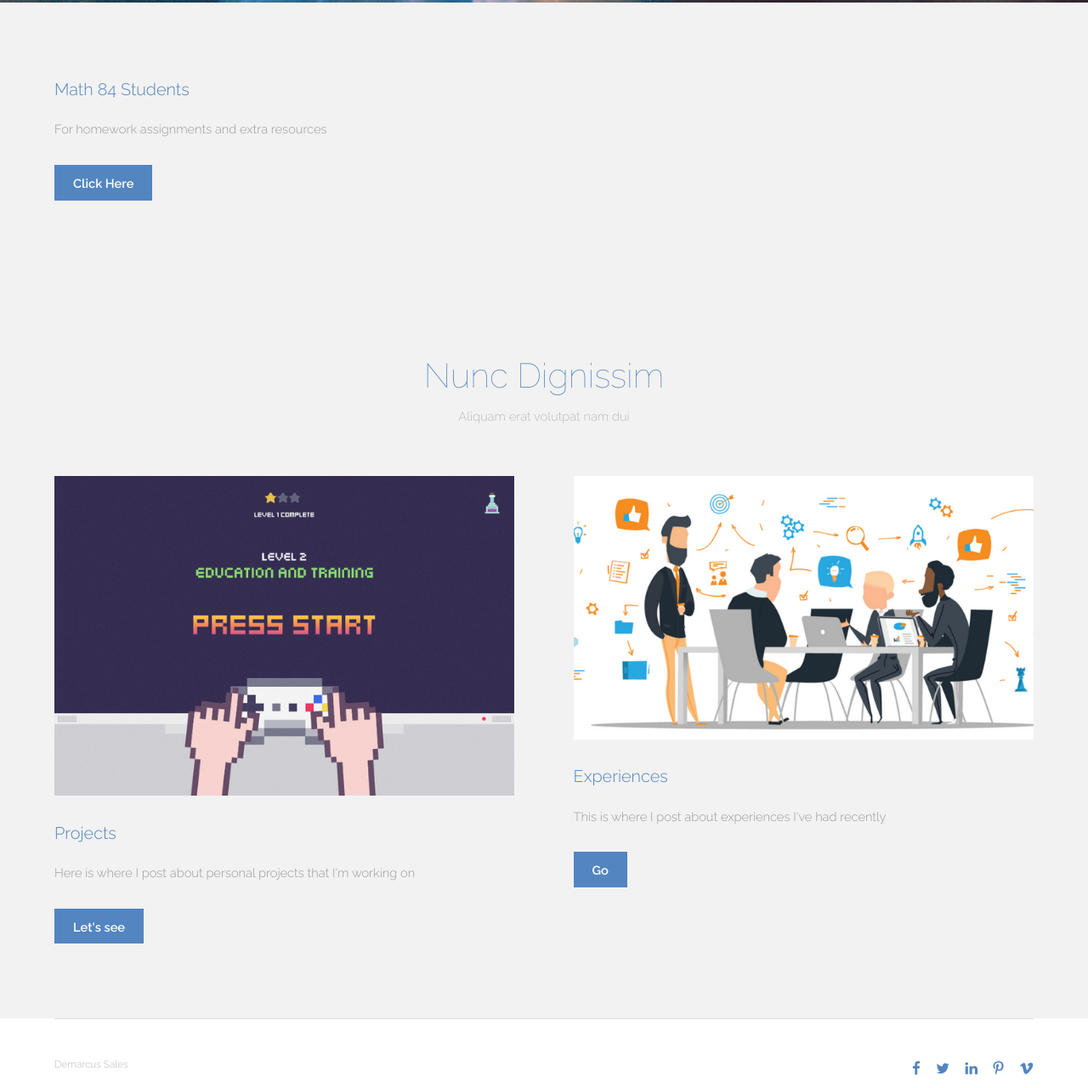
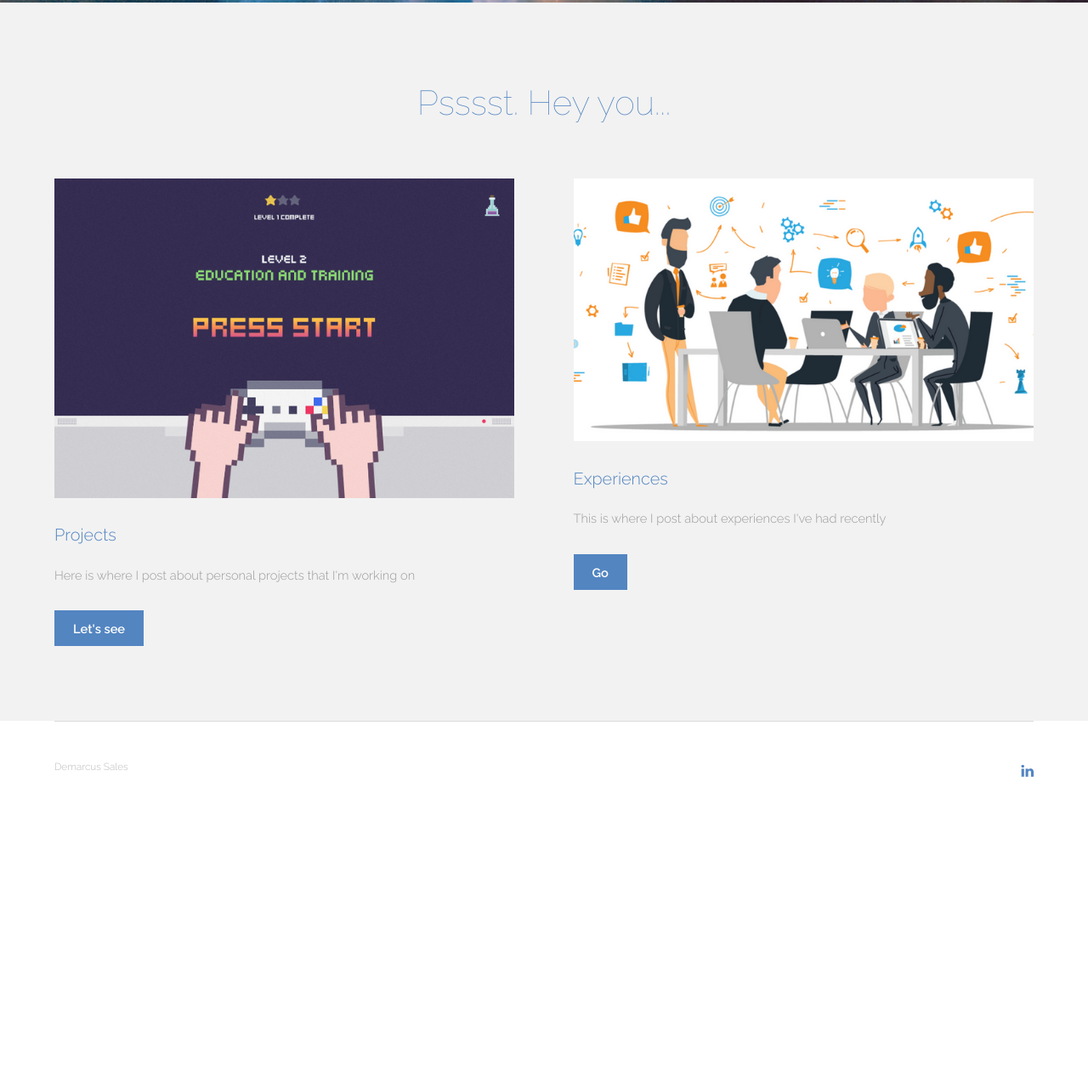
Before and after one commit to DemarcusSales/demarcussales, a plain HTML site: page index.html in a window 1280 px wide. Shown: the part 395-1675 px from the top of the page at 85% size. After the commit the page ends 1345 px from the top, so only its background shows below. Drawn offline with Linux system fonts and the light colour scheme.

Commit message:
Update index.html

```diff
--- a/index.html
+++ b/index.html
@@ -20,7 +20,8 @@
 					<nav id="nav">
 						<a href="index.html">Home</a>
 						<a href="math84.html">Math 84</a>
-						<a href="elements.html">About Me</a>
+						<a href="projects.html">Projects</a>
+						<a href="experiences.html">Experiences</a>
 					</nav>
 					<a href="#navPanel" class="navPanelToggle"><span class="fa fa-bars"></span></a>
 				</div>
@@ -32,22 +33,10 @@
 				<p>Software Engineer</p>
 			</section>
 
-		<!-- One -->
-			<section id="one" class="wrapper">
-				<div class="inner">
-					<div class="flex flex-3">
-						<article>
-							<header>
-								<h3>Math 84 Students<br /> </h3>
-							</header>
-							<p>For homework assignments and extra resources</p>
-							<footer>
-								<a href="math84.html" class="button special">Click Here</a>
-							</footer>
-						</article>
-					</div>
-				</div>
-			</section>
+		<!-- One
+		REMOVED
+
+		-->
 
 		<!-- Two
 
@@ -57,8 +46,7 @@
 			<section id="three" class="wrapper special">
 				<div class="inner">
 					<header class="align-center">
-						<h2>Nunc Dignissim</h2>
-						<p>Aliquam erat volutpat nam dui </p>
+						<h2>Psssst. Hey you...</h2>
 					</header>
 					<div class="flex flex-2">
 						<article>
@@ -97,11 +85,7 @@
 							Demarcus Sales
 						</div>
 						<ul class="icons">
-							<li><a href="#" class="icon fa-facebook"><span class="label">Facebook</span></a></li>
-							<li><a href="#" class="icon fa-twitter"><span class="label">Twitter</span></a></li>
-							<li><a href="#" class="icon fa-linkedin"><span class="label">linkedIn</span></a></li>
-							<li><a href="#" class="icon fa-pinterest-p"><span class="label">Pinterest</span></a></li>
-							<li><a href="#" class="icon fa-vimeo"><span class="label">Vimeo</span></a></li>
+							<li><a href="https://www.linkedin.com/in/maxattax/" class="icon fa-linkedin"><span class="label">linkedIn</span></a></li>
 						</ul>
 					</div>
 				</div>
```
